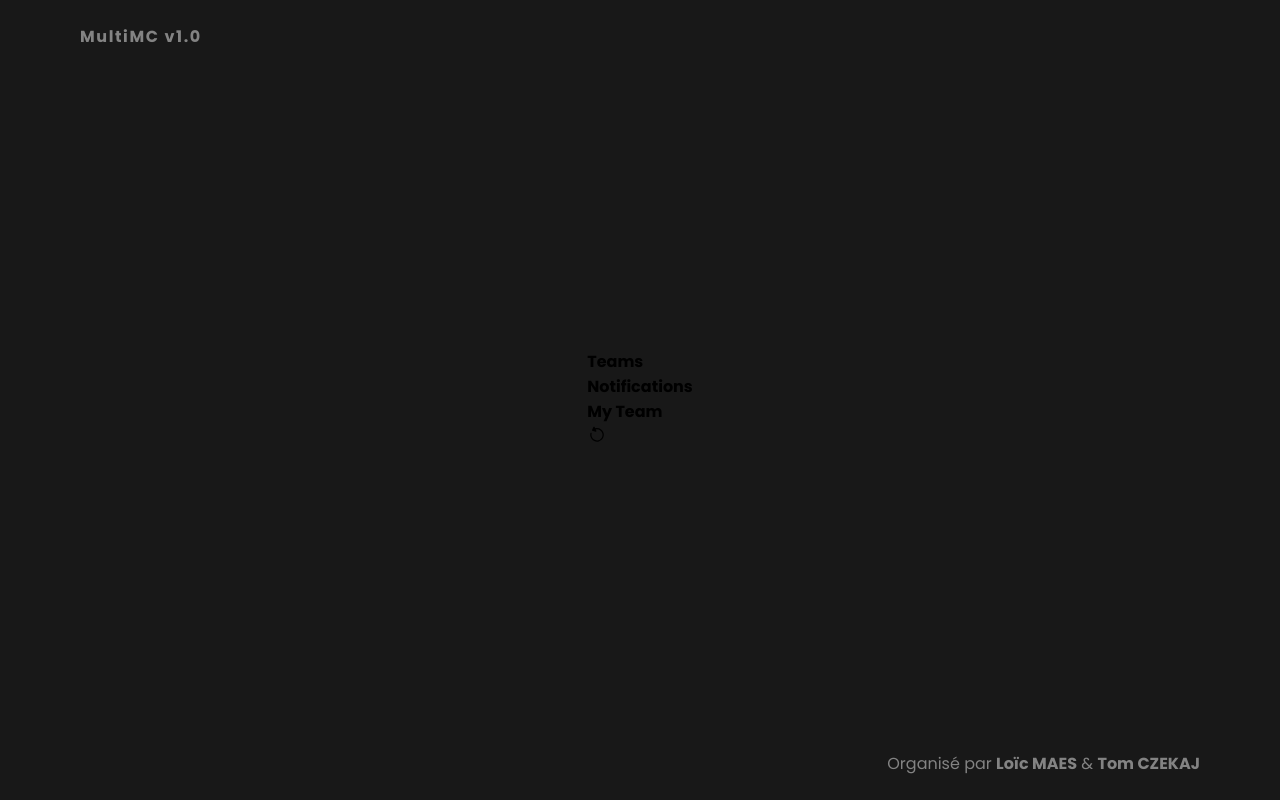
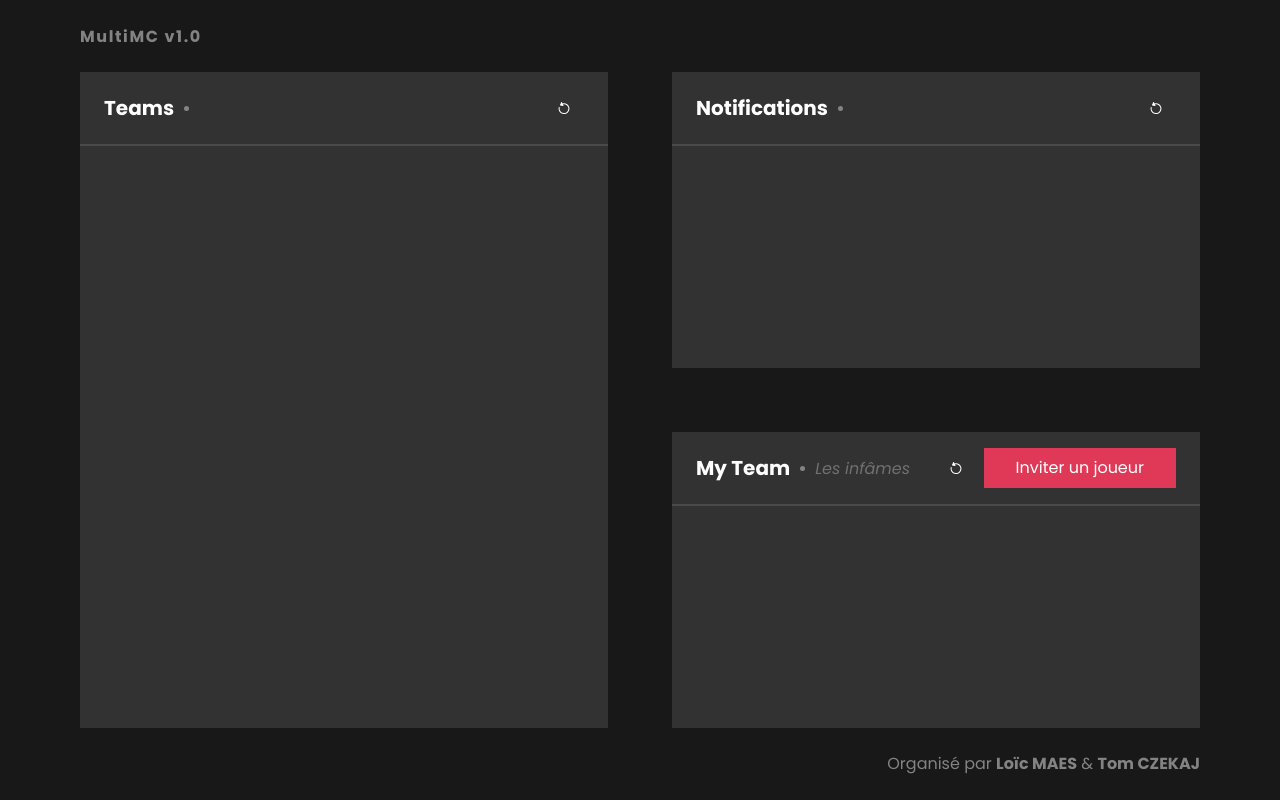
Before and after one commit to MultiMC-Suite/MultiMC-Panel, a Vue app: page /login in a window 1280 px wide. Both pictures are taken after typing "Sample", "Sample" into the empty fields and a click on the button "Valider". Built offline with nearby package versions, Linux system fonts and the light colour scheme.

Commit message:
:rocket: Add panels and panel headers

```diff
--- a/src/assets/normalize.scss
+++ b/src/assets/normalize.scss
@@ -31,14 +31,8 @@ pre {
 }
 
 a,
-a:hover,
 a:visited,
-a:active,
-a:focus,
-button,
-button:hover,
-button:focus,
-button:active {
+button {
   margin: 0;
   padding: 0;
   cursor: pointer;
@@ -61,18 +55,6 @@ textarea {
   background: none;
   line-height: normal;
   font-family: $font;
-
-  &:hover,
-  &:focus,
-  &:valid,
-  &:invalid,
-  &:active {
-    margin: 0;
-    padding: 0;
-    border: none;
-    outline: none;
-    background: none;
-  }
 }
 
 ul,
@@ -114,3 +96,8 @@ nav {
 svg[data-icon]{
   height: 100%;
 }
+
+hr{
+    border: 0;
+    box-shadow: none;
+}
--- a/src/components/icon.vue
+++ b/src/components/icon.vue
@@ -31,7 +31,7 @@ export default {
 
 <style scoped>
     .icon{
-        height: 1.25rem;
+        height: 1em;
         aspect-ratio: 1/1;
         color: currentColor;
     }
--- a/src/views/MainView.vue
+++ b/src/views/MainView.vue
@@ -1,26 +1,42 @@
 <template>
     <main>
         <section class="panels">
-            <article class="panels__teams">
-                <header>
-                    <h1>Teams</h1>
+            <article class="panels__article panels__teams">
+                <header class="panels__article__header">
+                    <h1 class="panels__article__header__title">Teams</h1>
+                    <ul class="panels__article__header__actions">
+                        <li>
+                            <button class="panels__article__header__actions__button"><icon-component class="refresh__icon" name="refresh"/></button>
+                        </li>
+                    </ul>
                 </header>
+                <hr class="panels__separator">
             </article>
             <aside class="panels__right">
-                <article class="panels__right__notify">
-                    <header>
-                        <h1>Notifications</h1>
-                    </header>
-                </article>
-                <article class="panels__right__team">
-                    <header class="panels__right__team__header">
-                        <h1 class="panels__right__team__header__title">My Team</h1>
-                        <ul>
+                <article class="panels__article panels__right__notify">
+                    <header class="panels__article__header">
+                        <h1 class="panels__article__header__title">Notifications</h1>
+                        <ul class="panels__article__header__actions">
                             <li>
-                                <button class="panels__right__team__header__button"><icon-component name="refresh"/></button>
+                                <button class="panels__article__header__actions__button"><icon-component class="refresh__icon" name="refresh"/></button>
                             </li>
                         </ul>
                     </header>
+                    <hr class="panels__separator">
+                </article>
+                <article class="panels__article panels__right__team">
+                    <header class="panels__article__header">
+                        <h1 class="panels__article__header__title">My Team <span class="panels__article__header__title--team-name">Les infâmes</span></h1>
+                        <ul class="panels__article__header__actions">
+                            <li>
+                                <button class="panels__article__header__actions__button"><icon-component class="refresh__icon" name="refresh"/></button>
+                            </li>
+                            <li>
+                                <button class="panels__article__header__actions__button invite">Inviter un joueur</button>
+                            </li>
+                        </ul>
+                    </header>
+                    <hr class="panels__separator">
                 </article>
             </aside>
         </section>
@@ -46,11 +62,88 @@ export default {
 
 <style lang="scss">
     @use "../assets/colors.scss" as colors;
-    main{
+    $gap: 4rem;
+    .panels{
+        display: flex;
+        flex-direction: row;
+        align-items: stretch;
+        grid-gap: $gap;
         background-color: colors.$global-background-color;
         width: 100%;
         min-height: 100vh;
-        display: grid;
-        place-items: center;
+        padding: 4.5rem 5rem;
+
+        &__teams, &__right{
+            flex: 1 1 50%;
+        }
+
+        &__article{
+            background-color: colors.$dark-background-color;
+            &__header{
+                display: flex;
+                flex-direction: row;
+                justify-content: space-between;
+                align-items: center;
+                padding: 1em 1.5em;
+                &__title{
+                    font-size: 20px;
+                    color: white;
+                    display: flex;
+                    align-items: center;
+                    justify-content: center;
+                    grid-gap: .5em;
+                    &--team-name {
+                        opacity: 30%;
+                        font-size: 16px;
+                        font-style: italic;
+                        font-weight: normal;
+                        order: 1;
+                    }
+                    &::after {
+                        content: '';
+                        width: .25em;
+                        border-radius: 50%;
+                        aspect-ratio: 1 / 1;
+                        background-color: white;
+                        opacity: 40%;
+                    }
+                }
+                &__actions{
+                    display: flex;
+                    grid-gap: .5em;
+                    &__button{
+                        padding: .75em;
+                        color: white;
+                        &:hover{
+                            background-color: colors.$background-color;
+                        }
+                        &.invite{
+                            line-height: 100%;
+                            background-color: colors.$primary-color;
+                            padding: .75em 2em;
+                            &:hover{
+                                background-color: colors.$primary-color-hover;
+                            }
+                        }
+                    }
+                }
+            }
+        }
+
+        &__right{
+            display: flex;
+            flex-direction: column;
+            grid-gap: $gap;
+
+            &__team, &__notify{
+                flex: 1 1 50%;
+            }
+        }
+        &__separator{
+            margin: 0;
+            border: 1px solid colors.$background-color;
+        }
+
     }
+
 </style>
```
